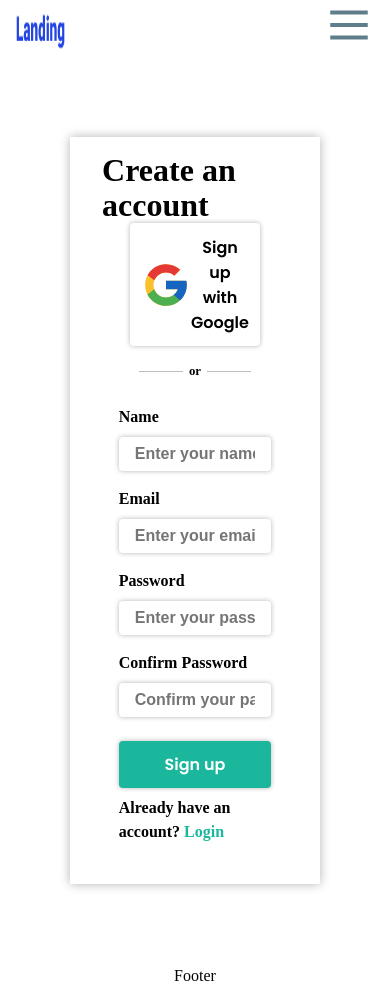
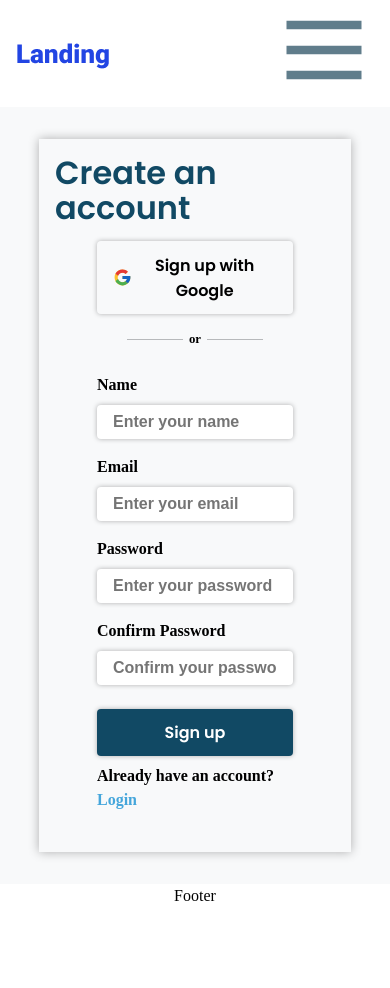
Before and after one commit to Abrar118/devsprint, a React (Vite) app in the folder client/devsprint/: page /register in a window 390 px wide. After the commit the page ends 908 px from the top, so only its background shows below. Built offline with nearby package versions, Linux system fonts and the light colour scheme; the HTML template or start-up script is replaced by a standard one.

Commit message:
sign up page complete

```diff
--- a/client/devsprint/src/App.css
+++ b/client/devsprint/src/App.css
@@ -9,3 +9,9 @@
    overflow: auto hidden;
    width: 100dvw;
 }
+
+.main {
+   box-sizing: border-box;
+   width: 100%;
+   height: 100%;
+}
--- a/client/devsprint/src/App.jsx
+++ b/client/devsprint/src/App.jsx
@@ -13,7 +13,7 @@ function App() {
     <div className="main-container">
       <Navbar />
 
-      <main>
+      <main className="main">
         <Routes>
           <Route index path="/" element={<Home />} />
           <Route path="/register" element={<Register />} />
--- a/client/devsprint/src/components/nav/Navbar.jsx
+++ b/client/devsprint/src/components/nav/Navbar.jsx
@@ -9,7 +9,18 @@ const Navbar = () => {
 
   return (
     <header>
-      <img src={logo} alt="logo" />
+      <img
+        src={logo}
+        alt="logo"
+        onClick={() => {
+          navigate("/");
+        }}
+        onKeyUp={(event) => {
+          if (event.key === "Enter") {
+            navigate("/");
+          }
+        }}
+      />
       <nav>
         <ul>
           <li>
--- a/client/devsprint/src/components/nav/navbar.css
+++ b/client/devsprint/src/components/nav/navbar.css
@@ -8,6 +8,7 @@ header {
 
 header img {
    margin-left: 5%;
+   cursor: pointer;
 }
 
 header nav {
@@ -102,8 +103,6 @@ header div svg {
    }
 
    header img {
-      width: 50px;
-      height: 50px;
       margin: 0;
    }
 
--- a/client/devsprint/src/pages/auth/register/register.css
+++ b/client/devsprint/src/pages/auth/register/register.css
@@ -1,8 +1,17 @@
+.register-container {
+   width: 100%;
+   background-color: #f8f9fa;
+
+   display: flex;
+   align-items: center;
+   justify-content: center;
+   padding: 2em 0;
+}
+
 .form-container {
    width: 30%;
    height: 80%;
    box-shadow: 0 0 10px rgba(0, 0, 0, 0.3);
-   margin: 5em auto;
    padding: 1em;
 
    display: flex;
@@ -11,20 +20,23 @@
    justify-content: center;
 }
 
-.form-container header {
+.form-container .signup-title {
    display: flex;
    flex-direction: column;
    align-items: center;
    justify-content: center;
+   gap: 1em;
    width: 100%;
+   font-family: Poppins, sans-serif;
 }
 
-.form-container header h1 {
+.form-container .signup-title h1 {
    font-size: 2em;
    font-weight: 600;
+   color: var(--blue-dark);
 }
 
-.form-container header button {
+.form-container .signup-title button {
    width: 70%;
    font-size: 1em;
    font-weight: 600;
@@ -43,20 +55,30 @@
    justify-content: center;
 }
 
-.form-container header button:hover {
-   background-color: #212529;
+.form-container .signup-title button:hover {
+   background-color: var(--blue-dark);
    color: #fff;
 }
 
-.form-container header button svg {
+.form-container .signup-title button:active {
+   transform: scale(0.95);
+}
+
+.form-container .signup-title button svg {
    width: 1.2em;
    height: 1.2em;
    margin-right: 0.5em;
 }
 
-.form-container header button span {
+.form-container .signup-title button span {
    font-size: 1em;
    font-weight: 600;
+}
+
+.form-container .signup-title button img {
+   width: 1.2em;
+   height: 1.2em;
+
 }
 
 .form-container .partition {
@@ -149,7 +171,7 @@ form .actions button {
    font-size: 1em;
    font-weight: 600;
    color: #fff;
-   background-color: #1ab79d;
+   background-color: var(--blue-dark);
    border: none;
    outline: none;
    padding: 0.7em 1em;
@@ -172,7 +194,7 @@ form .actions span {
 form .actions span a {
    font-size: 1em;
    font-weight: 600;
-   color: #1ab79d;
+   color: var(--blue-light);
    text-decoration: none;
 }
 
--- a/client/devsprint/src/pages/auth/register/register.jsx
+++ b/client/devsprint/src/pages/auth/register/register.jsx
@@ -4,14 +4,15 @@ import "./register.css";
 
 const Register = () => {
   return (
-    <section className="form-container">
-      <header>
+    <section className="register-container">
+      <div className="form-container">
+        <div className="signup-title">
           <h1>Create an account</h1>
           <button type="button">
             <img src={google} alt="google-icon" />
             <span>Sign up with Google</span>
           </button>
-      </header>
+        </div>
 
         <div className="partition">
           <hr />
@@ -66,6 +67,7 @@ const Register = () => {
             </span>
           </div>
         </form>
+      </div>
     </section>
   );
 };
```
Lines whose indentation alone changed are shown as unchanged.
